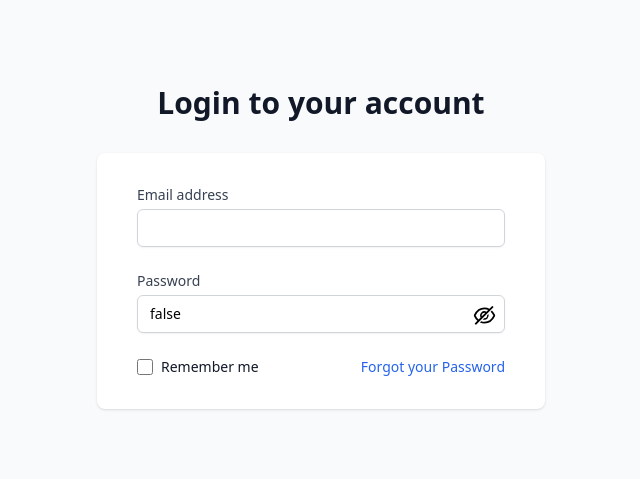
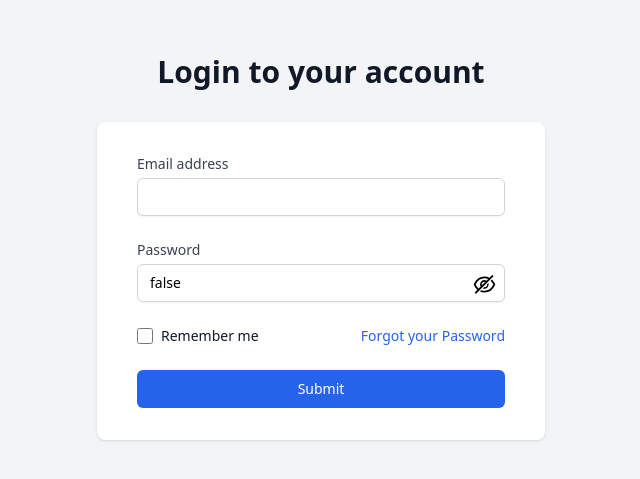
Before and after one commit to Milad-Soleymani/Porkar-Store, a React (Create React App) app in the folder frontend/: page /login in a window 1280 px wide. Shown: the part 165-644 px from the top of the page, without its empty margins (319-959 px from the left). Built offline with nearby package versions, Linux system fonts and the light colour scheme.

Commit message:
Add Submit Btn

```diff
--- a/frontend/src/components/Login/LoginPage.jsx
+++ b/frontend/src/components/Login/LoginPage.jsx
@@ -7,7 +7,7 @@ const Login = () => {
     const [password, setPassword] = useState(false);
     const [visible, setVisible] = useState(false);
     return (
-        <div className="flex flex-col justify-center min-h-screen py-12 bg-gray-50 sm:px-6 lg:px-8">
+        <div className="flex flex-col justify-center min-h-screen py-12 bg-gray-100 sm:px-6 lg:px-8">
             <div className="sm:mx-auto sm:w-full sm:max-w-md">
                 <h2 className="mt-6 text-3xl font-extrabold text-center text-gray-900">
                     Login to your account
@@ -78,11 +78,17 @@ const Login = () => {
                             <div className='text-sm'>
                                 <a
                                     className='font-medium text-blue-600 hover:text-blue-500'
-                                    href="#"
+                                    href=".forgot-password"
                                 >
                                     Forgot your Password
                                 </a>
                             </div>
+                        </div>
+                        <div className="">
+                            <button type="submit"
+                            className='relative w-full h-[40] group flex justify-center py-2 px-4 border border-transparent text-sm font-medium rounded-md text-white bg-blue-600 hover:bg-blue-700 '>
+                                Submit
+                            </button>
                         </div>
                     </form>
                 </div>
```
